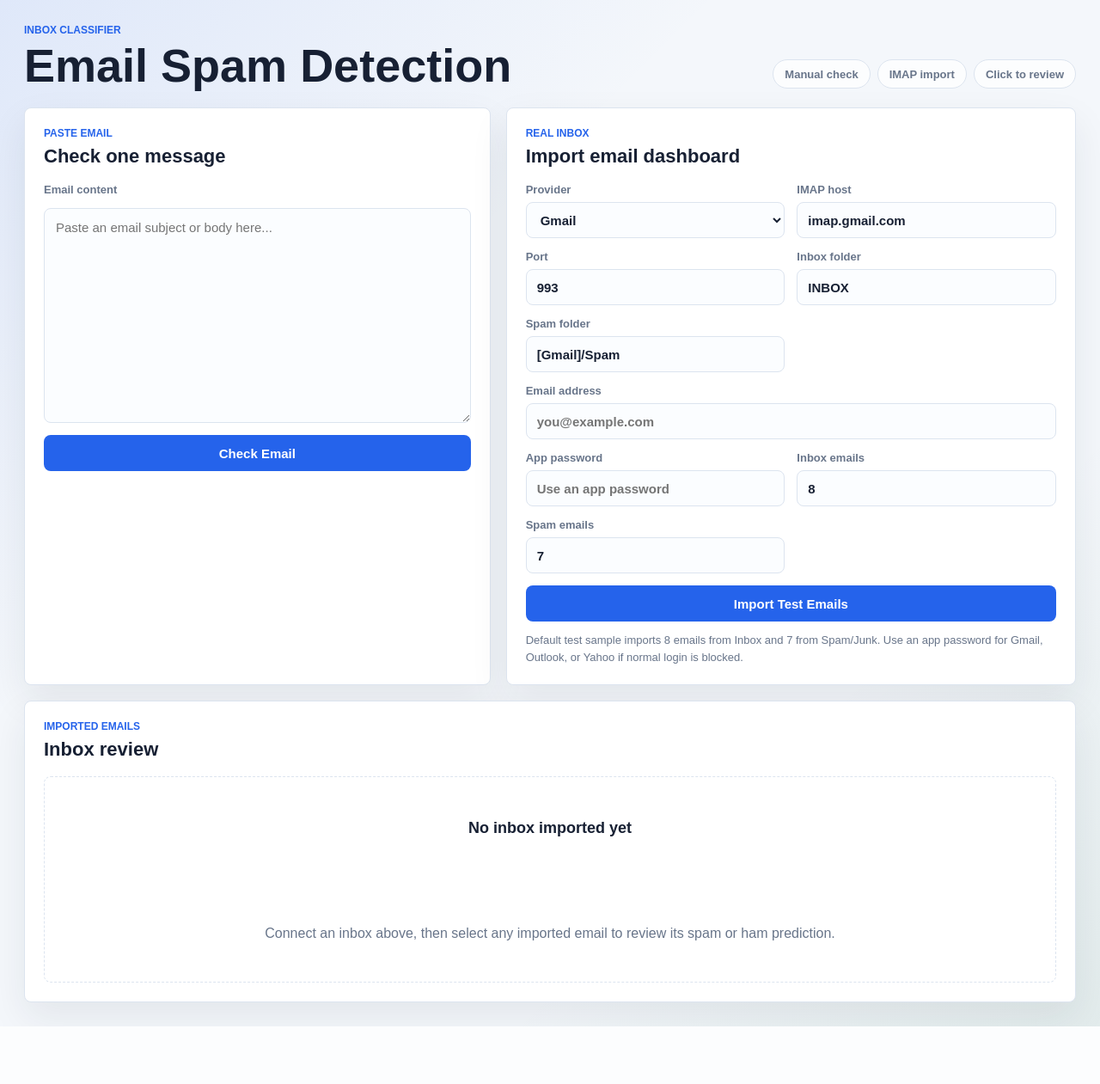
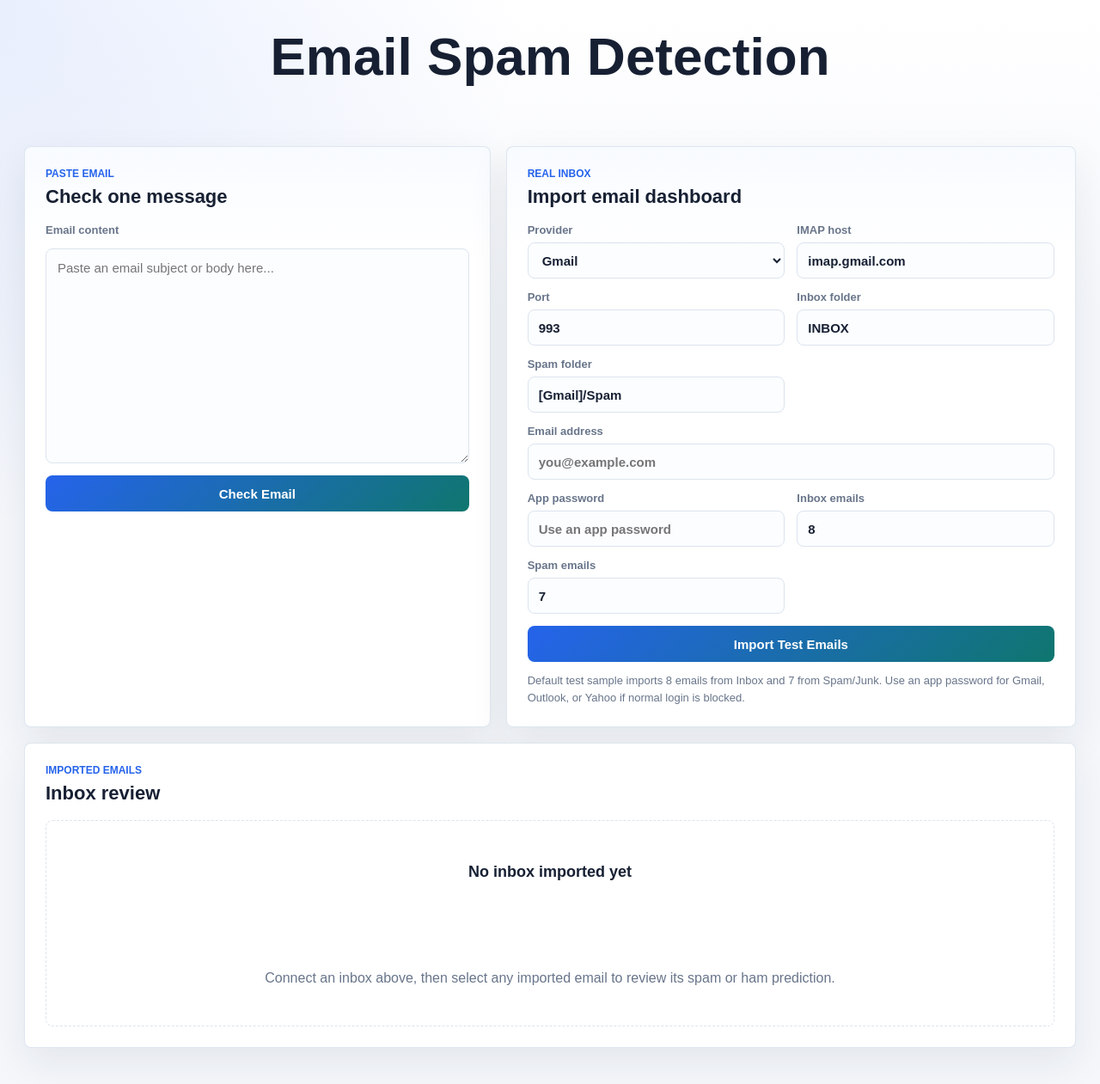
Before and after one commit to Yasir019/Email-Spam-Detection, a Flask app: page / in a window 1280 px wide. Shown: the whole page at 86% size. Before the commit the page ends 1194 px from the top, so only its background shows below. Run offline with Flask 3, Linux system fonts and the light colour scheme; parts of the project's set-up code (start-up, migrations or seed data) failed here and were passed over.

Commit message:
Improve README and interface polish

```diff
--- a/static/style.css
+++ b/static/style.css
@@ -1,11 +1,13 @@
 :root {
-    --bg: #f4f7fb;
+    --bg: #f5f7fb;
     --panel: #ffffff;
     --text: #172033;
     --muted: #68758a;
     --line: #dce4ef;
     --blue: #2563eb;
     --blue-dark: #1747b8;
+    --teal: #0f766e;
+    --panel-soft: #f8fbff;
     --green-bg: #dff8ea;
     --green-text: #12633a;
     --red-bg: #ffe4e6;
@@ -22,22 +24,21 @@
 body {
     min-height: 100vh;
     margin: 0;
-    padding: 28px;
+    padding: 34px 28px 42px;
     background:
-        linear-gradient(135deg, rgba(37, 99, 235, 0.10), transparent 34%),
-        linear-gradient(315deg, rgba(18, 99, 58, 0.08), transparent 28%),
+        radial-gradient(circle at top left, rgba(37, 99, 235, 0.10), transparent 34%),
+        linear-gradient(180deg, #ffffff 0, var(--bg) 360px),
         var(--bg);
     color: var(--text);
     font-family: Arial, Helvetica, sans-serif;
 }
 
 .app-header {
-    display: flex;
-    align-items: flex-end;
-    justify-content: space-between;
-    gap: 20px;
+    display: grid;
+    justify-items: center;
     max-width: 1280px;
-    margin: 0 auto 22px;
+    margin: 0 auto 72px;
+    text-align: center;
 }
 
 h1,
@@ -48,8 +49,11 @@ p {
 }
 
 h1 {
-    font-size: clamp(32px, 5vw, 54px);
-    line-height: 1;
+    max-width: 760px;
+    font-size: clamp(38px, 5vw, 62px);
+    line-height: 1.04;
+    letter-spacing: 0;
+    overflow-wrap: anywhere;
 }
 
 h2 {
@@ -74,7 +78,7 @@ h3 {
     display: flex;
     flex-wrap: wrap;
     gap: 8px;
-    justify-content: flex-end;
+    justify-content: center;
 }
 
 .status-strip span,
@@ -82,13 +86,14 @@ h3 {
     display: inline-flex;
     min-height: 34px;
     align-items: center;
-    border: 1px solid var(--line);
+    border: 1px solid rgba(37, 99, 235, 0.14);
     border-radius: 999px;
     padding: 0 13px;
-    background: rgba(255, 255, 255, 0.72);
-    color: var(--muted);
+    background: rgba(255, 255, 255, 0.86);
+    color: #40506a;
     font-size: 13px;
     font-weight: 700;
+    box-shadow: 0 8px 26px rgba(23, 32, 51, 0.06);
 }
 
 .dashboard {
@@ -100,7 +105,8 @@ h3 {
 }
 
 .panel {
-    border: 1px solid var(--line);
+    min-width: 0;
+    border: 1px solid rgba(220, 228, 239, 0.92);
     border-radius: 8px;
     background: var(--panel);
     box-shadow: var(--shadow);
@@ -108,7 +114,9 @@ h3 {
 
 .manual-panel,
 .import-panel {
-    padding: 22px;
+    padding: 24px;
+    background:
+        linear-gradient(180deg, var(--panel-soft), #ffffff 130px);
 }
 
 .manual-panel {
@@ -117,7 +125,7 @@ h3 {
 
 .inbox-panel {
     grid-column: 1 / -1;
-    padding: 22px;
+    padding: 24px;
 }
 
 .panel-heading {
@@ -130,6 +138,7 @@ h3 {
 
 label {
     display: grid;
+    min-width: 0;
     gap: 7px;
     color: var(--muted);
     font-size: 13px;
@@ -140,6 +149,7 @@ input,
 select,
 textarea {
     width: 100%;
+    min-width: 0;
     border: 1px solid var(--line);
     border-radius: 8px;
     background: #fbfdff;
@@ -173,7 +183,7 @@ button {
     min-height: 42px;
     border: 0;
     border-radius: 8px;
-    background: var(--blue);
+    background: linear-gradient(135deg, var(--blue), var(--teal));
     color: #ffffff;
     cursor: pointer;
     font-size: 15px;
@@ -182,7 +192,7 @@ button {
 }
 
 button:hover {
-    background: var(--blue-dark);
+    background: linear-gradient(135deg, var(--blue-dark), #0b5f59);
     transform: translateY(-1px);
 }
 
@@ -430,8 +440,7 @@ button:hover {
     }
 
     .app-header {
-        align-items: flex-start;
-        flex-direction: column;
+        margin-bottom: 54px;
     }
 
     .status-strip {
@@ -446,6 +455,11 @@ button:hover {
 }
 
 @media (max-width: 560px) {
+    h1 {
+        font-size: 32px;
+        line-height: 1.12;
+    }
+
     .field-grid {
         grid-template-columns: 1fr;
     }
--- a/templates/index.html
+++ b/templates/index.html
@@ -9,13 +9,7 @@
 <body>
     <header class="app-header">
         <div>
-            <p class="eyebrow">Inbox classifier</p>
             <h1>Email Spam Detection</h1>
-        </div>
-        <div class="status-strip">
-            <span>Manual check</span>
-            <span>IMAP import</span>
-            <span>Click to review</span>
         </div>
     </header>
 
```
Also changed, not shown: README.md, 2 other files.
